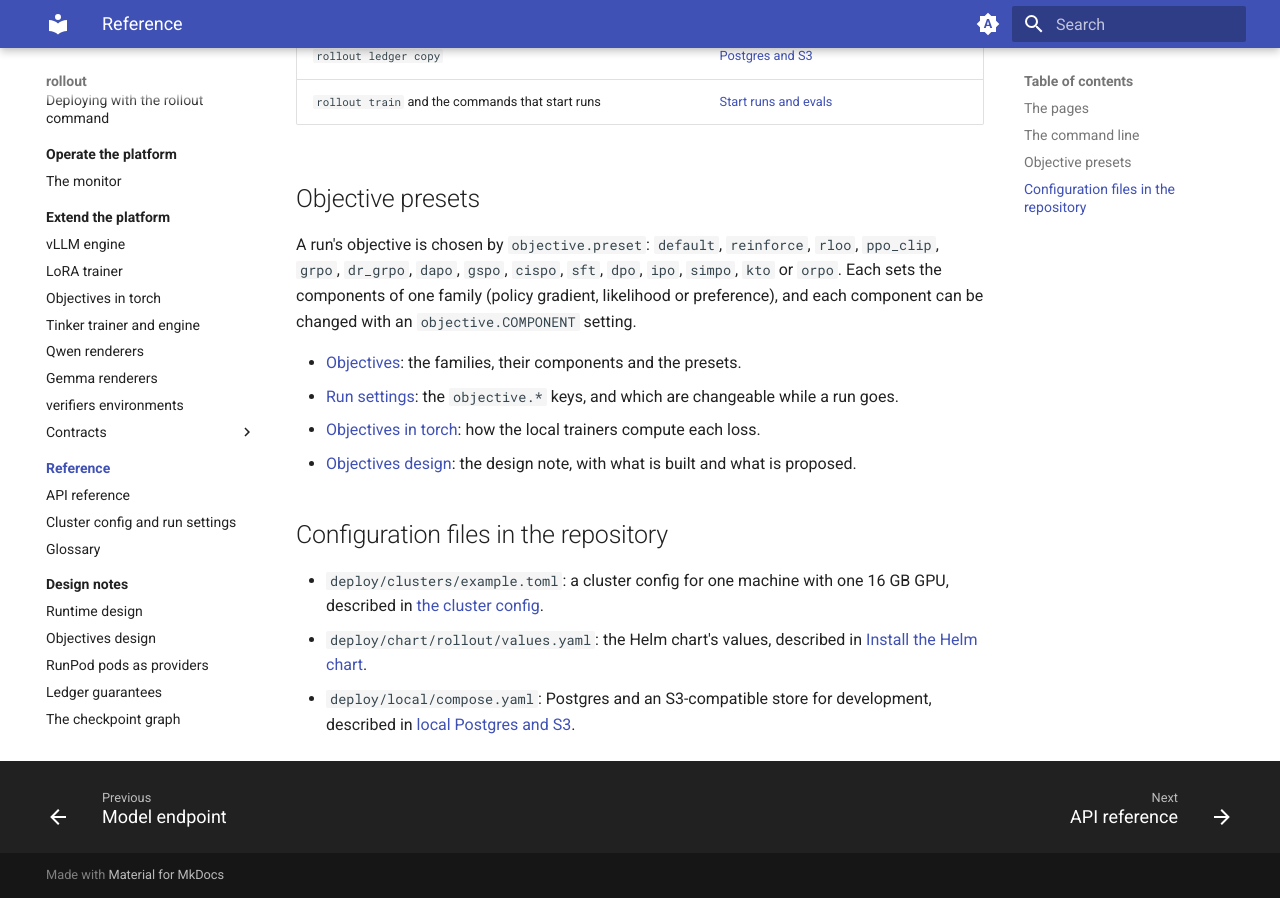
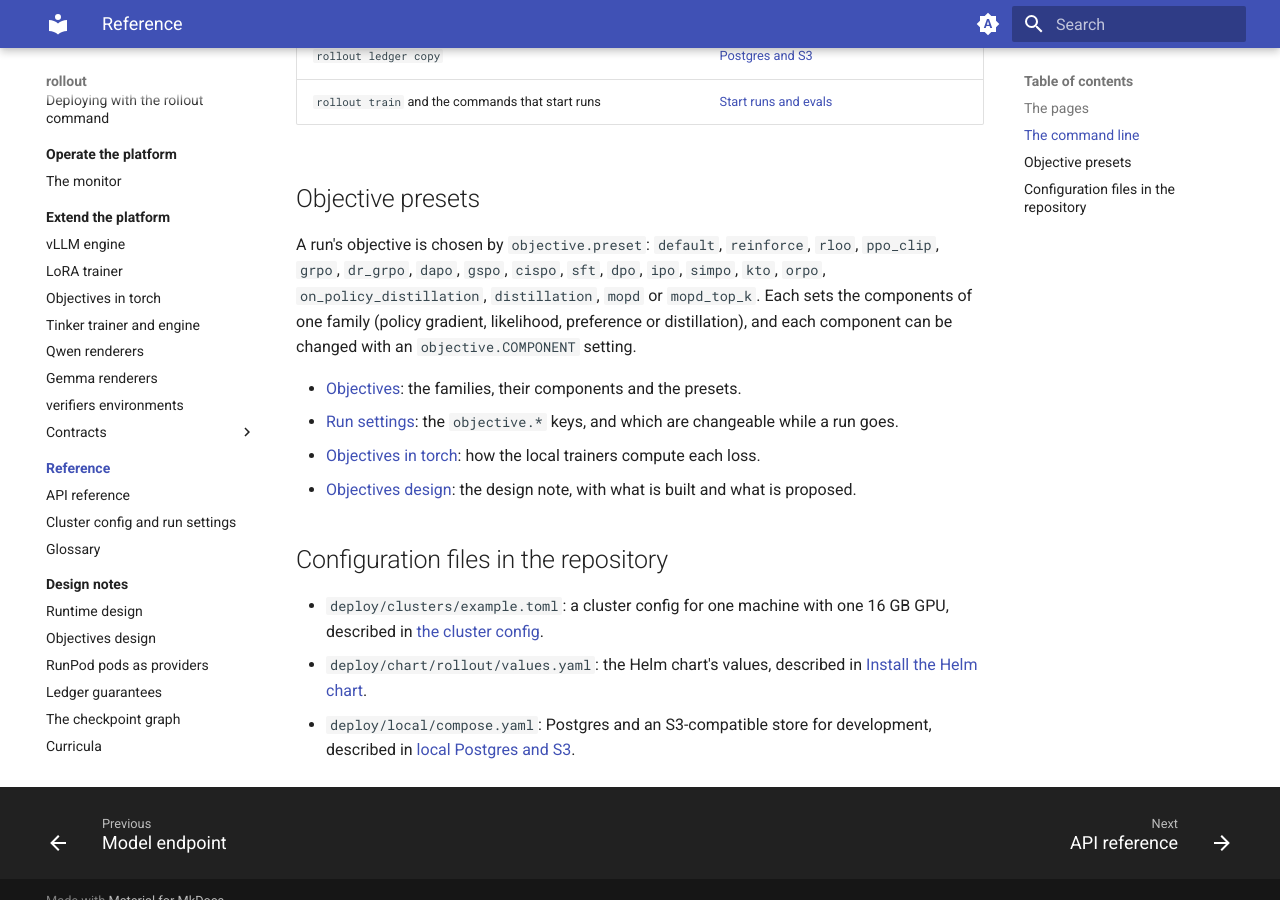
Before and after one commit to by77er/distributed_agents_environments, an MkDocs documentation site: the page built from docs/reference/README.md, in a window 1280 px wide and 900 px high, scrolled down 1219 px. Built offline with MkDocs 1.6.1 and Material for MkDocs 9.7.7, drawn with Linux system fonts in a browser that asks for light colours.

Commit message:
Name the distillation presets and family in the reference and the training index
Main added the distillation family and its presets while the documentation was reorganised;
the reference's list of presets and the training index now include them, and the objectives
design's link to its Qwen3 check says what it points at.

Co-Authored-By: Claude Opus 5.5 <noreply@anthropic.com>
Claude-Session: https://claude.ai/code/session_01AxRszaiGt82VWkd91J1awf

```diff
--- a/docs/reference/README.md
+++ b/docs/reference/README.md
@@ -38,8 +38,9 @@ The `rollout` command is installed with the workspace (`uv sync`). `uv run rollo
 ## Objective presets
 
 A run's objective is chosen by `objective.preset`: `default`, `reinforce`, `rloo`, `ppo_clip`, `grpo`, `dr_grpo`,
-`dapo`, `gspo`, `cispo`, `sft`, `dpo`, `ipo`, `simpo`, `kto` or `orpo`. Each sets the components of one family
-(policy gradient, likelihood or preference), and each component can be changed with an `objective.COMPONENT` setting.
+`dapo`, `gspo`, `cispo`, `sft`, `dpo`, `ipo`, `simpo`, `kto`, `orpo`, `on_policy_distillation`, `distillation`, `mopd`
+or `mopd_top_k`. Each sets the components of one family (policy gradient, likelihood, preference or distillation),
+and each component can be changed with an `objective.COMPONENT` setting.
 
 - [Objectives](../libraries/rollout-train/training.md#objectives): the families, their components and the presets.
 - [Run settings](../guide/cluster.md#run-settings): the `objective.*` keys, and which are changeable while a run goes.
```
Also changed, not shown: docs/research/objectives-design.md (+1 -1 lines), docs/train/README.md (+2 -2 lines).
